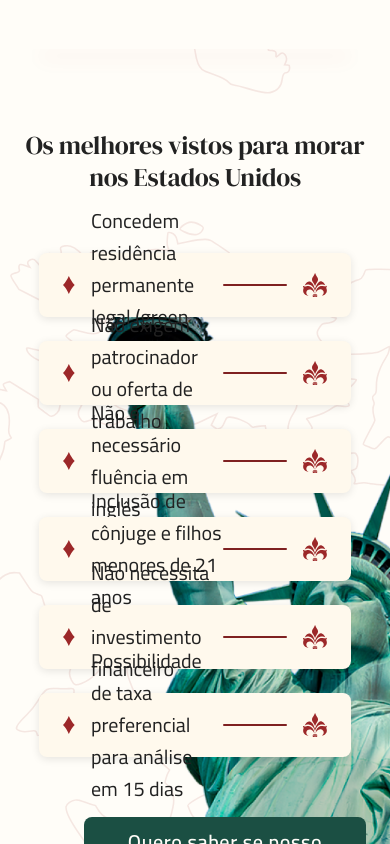
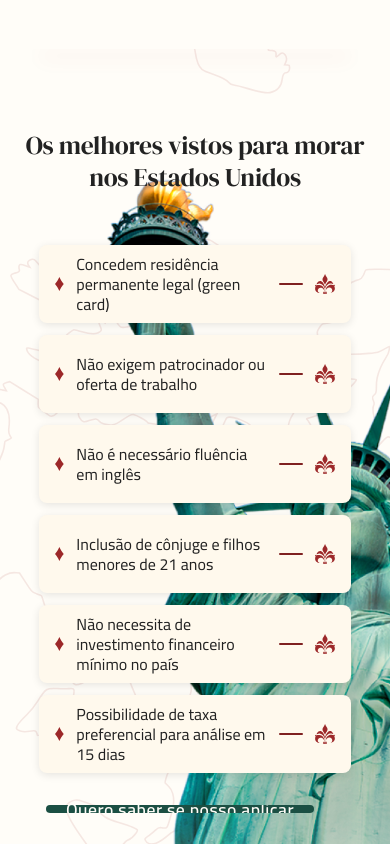
Before and after one commit to eritonLongui/Visto-Americano---next.js, a Next.js app: page / in a window 390 px wide. Shown: the part 1720-2564 px from the top of the page. Built offline with nearby package versions, Linux system fonts and the light colour scheme.

Commit message:
Ajustes de responsividade vantagens

```diff
--- a/src/components/Footer/Footer.css
+++ b/src/components/Footer/Footer.css
@@ -43,7 +43,7 @@
 .footer__nav {
   display: flex;
   flex-direction: column;
-  gap: 16px;
+  gap: 8px;
 }
 
 .footer__section-title {
--- a/src/components/Partnership/Partnership.css
+++ b/src/components/Partnership/Partnership.css
@@ -58,7 +58,8 @@
 .partnership__header {
   text-align: center;
   max-width: 840px;
-  margin: 0 auto 60px;
+  /* margin: 0 auto 60px; */
+  margin: 0 auto 6.2vh;
 }
 
 .partnership__title {
@@ -72,13 +73,15 @@
 
 .partnership__benefits {
   display: grid;
-  gap: 24px;
+  /* gap: 24px; */
+  gap: 2.5vh;
   width: 60vw;
   margin: 0 auto;
 }
 
 .partnership__benefit {
-  height: 64px;
+  /* height: 64px; */
+  height: 6.8vh;
   display: flex;
   align-items: center;
   justify-content: space-between;
@@ -86,7 +89,7 @@
   background-color: var(--color-bg-secondary);
   border-radius: var(--border-radius-sm);
   box-shadow: 0 2px 8px rgba(0, 0, 0, 0.10);
-  font-size: 1.4rem;
+  font-size: 1.3em;
   color: var(--color-text-primary);
 }
 
@@ -114,7 +117,8 @@
 }
 
 .partnership__footer-btn {
-  margin: 60px auto 0 60px;
+  /* margin: 60px auto 0 60px; */
+  margin: 6.2vh auto 0 6.2vh;
   font-size: 1.25rem !important;
   padding: 6px 24px !important;
   color: var(--color-text-light) !important;
@@ -148,9 +152,13 @@
 
 @media (max-width: 991px) {
   .partnership {
-    height: auto !important; /* Desliga o fullscreen sticky no mobile para rolar livremente */
-    position: relative !important;
     padding: 80px 0;
+  }
+
+  .partnership__container {
+    display: flex;
+    height: 100%;
+    justify-content: space-between;
   }
 
   .partnership__title {
@@ -162,8 +170,81 @@
   }
 }
 
+@media (max-width: 880px) {
+  .partnership__benefits {
+    gap: 16px;
+  }
+
+  .partnership__benefit {
+    font-size: 1.1rem;
+    padding: 8px 24px;
+    gap: 48px;
+  }
+}
+
 @media (max-width: 767px) {
   .partnership__title {
-    font-size: 1.6rem;
+    font-size: 1.8rem;
+    padding: 0 36px;
+  }
+
+  .partnership__footer-btn {
+  font-size: 1.1rem !important;
+  padding: 4px 20px !important;
+  margin-left: 5vh;
   }
 }
+
+@media (max-width: 600px) {
+  .partnership__benefits {
+    gap: 12px;
+  }
+
+  .partnership__benefit {
+    height: 78px;
+    line-height: 20px;
+    gap: 16px;
+  }
+
+  .partnership__benefit-icon {
+    height: 14px;
+  }
+
+  .partnership__benefit-line {
+    width: 48px;
+    height: 2px;
+  }
+
+  .partnership__benefit-logo {
+    height: 20px;
+  }
+
+  .partnership__footer-btn {
+  margin-top: 3.8vh;
+  }
+}
+
+@media (max-width: 460px) {
+  .partnership__title {
+    font-size: 1.6rem;
+    padding: 0;
+  }
+
+  .partnership__benefit {
+    font-size: 1rem;
+    padding: 8px 16px;
+    gap: 12px;
+  }
+
+  .partnership__benefit > div {
+    gap: 12px;
+  }
+
+  .partnership__benefit-line {
+    width: 24px;
+  }
+
+  .partnership__footer-btn {
+  margin-left: 2.6vh;
+  }
+}
--- a/src/components/VisaTypes/VisaTypes.tsx
+++ b/src/components/VisaTypes/VisaTypes.tsx
@@ -57,7 +57,7 @@ export default function VisaTypes({ onOpenModal }: VisaTypesProps) {
               Profissionais com no mínimo 5 anos de atuação em áreas de interesse para os Estados Unidos, como tecnologia, saúde, ciências ou negócios.
             </p>
             <p className="visa-types__card-description">
-              Ideal ter pós-graduação ou mestrado e atender pelo menos 3 dos 7 requisitos do governo.
+              Ideal ter mestrado ou doutorado e atender pelo menos 3 dos 7 requisitos do governo.
             </p>
           </div>
         </div>
```
